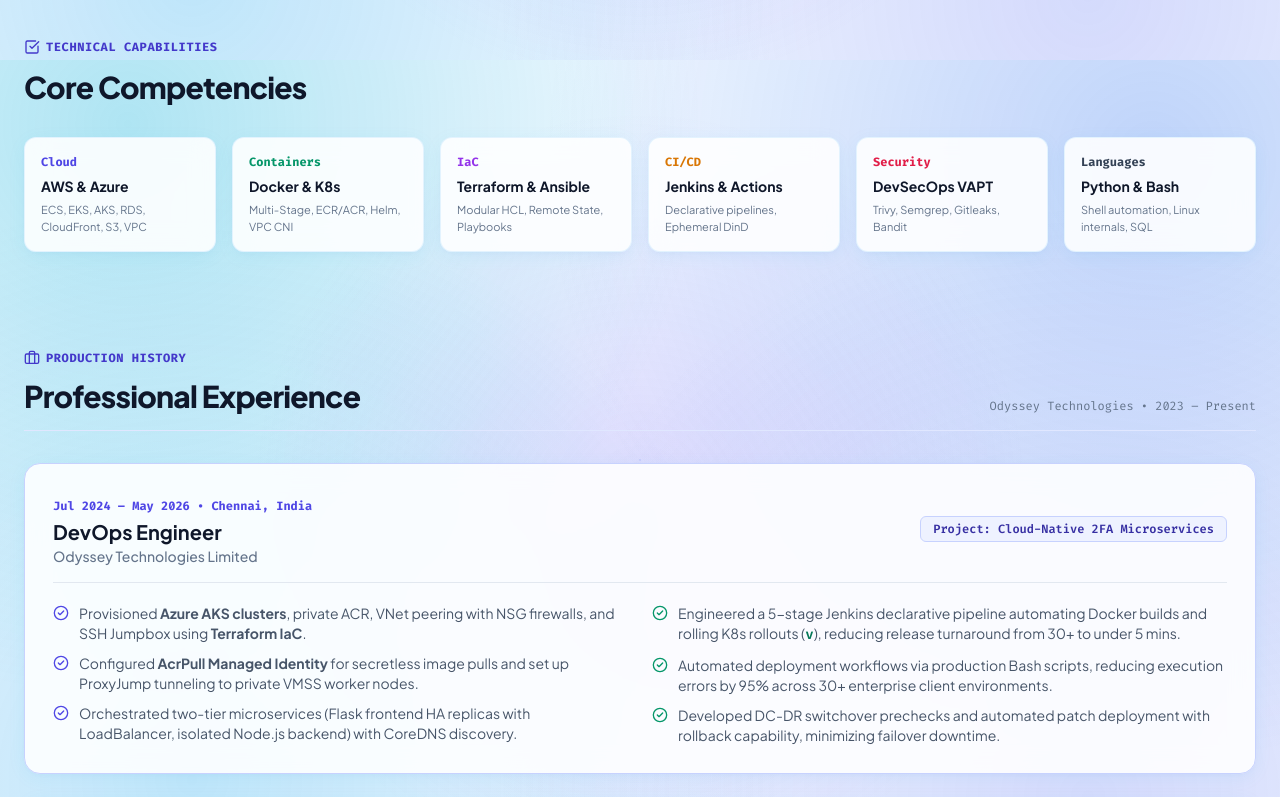
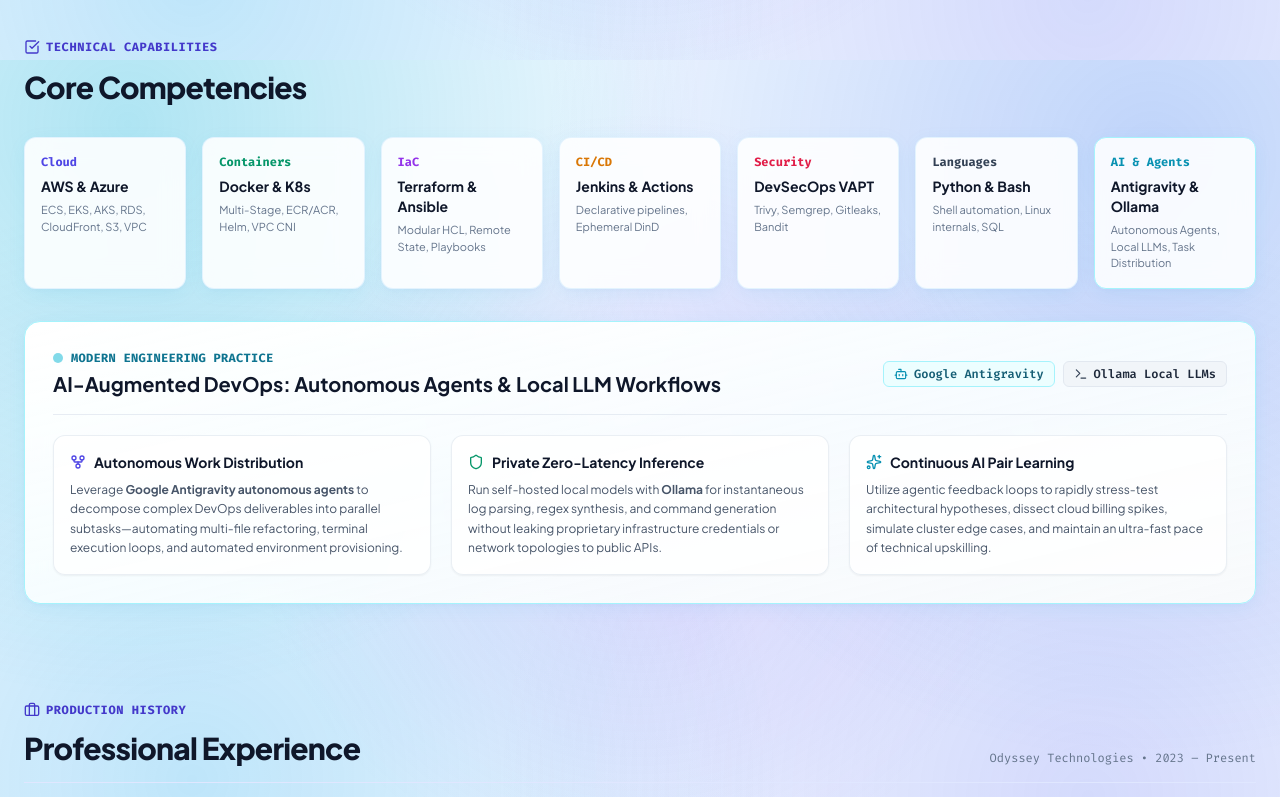
Before and after one commit to guruhemanth/guruhemanth.github.io, a plain HTML site: page index.html in a window 1280 px wide. Shown: the part 740-1537 px from the top of the page. Drawn offline with nearby package versions, Linux system fonts and the light colour scheme.

Commit message:
feat: add AI-Augmented DevOps competency and Antigravity + Ollama workflow showcase

```diff
--- a/index.html
+++ b/index.html
@@ -235,7 +235,7 @@
                 <h2 class="text-2xl sm:text-3xl font-extrabold text-slate-900 tracking-tight">Core Competencies</h2>
             </div>
 
-            <div class="grid grid-cols-2 sm:grid-cols-3 lg:grid-cols-6 gap-4">
+            <div class="grid grid-cols-2 sm:grid-cols-3 lg:grid-cols-4 xl:grid-cols-7 gap-4">
 
                 <div class="pro-card p-4 rounded-xl space-y-1.5">
                     <div class="text-xs font-mono font-bold text-indigo-600">Cloud</div>
@@ -273,6 +273,64 @@
                     <p class="text-[11px] text-slate-500">Shell automation, Linux internals, SQL</p>
                 </div>
 
+                <div class="pro-card p-4 rounded-xl space-y-1.5 border-cyan-200">
+                    <div class="text-xs font-mono font-bold text-cyan-600">AI & Agents</div>
+                    <div class="text-sm font-bold text-slate-900">Antigravity & Ollama</div>
+                    <p class="text-[11px] text-slate-500">Autonomous Agents, Local LLMs, Task Distribution</p>
+                </div>
+
+            </div>
+
+            <!-- AI-Augmented DevOps & Agentic Engineering Showcase Card -->
+            <div class="pro-card rounded-2xl p-6 sm:p-7 border-cyan-200 space-y-5 bg-gradient-to-br from-white via-cyan-50/20 to-slate-50">
+                <div class="flex flex-col sm:flex-row sm:items-center justify-between gap-3 border-b border-slate-200/80 pb-4">
+                    <div class="space-y-1">
+                        <div class="flex items-center gap-2">
+                            <span class="w-2.5 h-2.5 rounded-full bg-cyan-500 animate-pulse"></span>
+                            <span class="text-xs font-mono font-bold text-cyan-700 uppercase tracking-wide">Modern Engineering Practice</span>
+                        </div>
+                        <h3 class="text-lg sm:text-xl font-bold text-slate-900">
+                            AI-Augmented DevOps: Autonomous Agents & Local LLM Workflows
+                        </h3>
+                    </div>
+                    <div class="flex flex-wrap gap-2">
+                        <span class="px-2.5 py-1 bg-cyan-50 text-cyan-800 border border-cyan-200 rounded-md text-xs font-mono font-semibold flex items-center gap-1.5">
+                            <i data-lucide="bot" class="w-3.5 h-3.5 text-cyan-600"></i> Google Antigravity
+                        </span>
+                        <span class="px-2.5 py-1 bg-slate-100 text-slate-800 border border-slate-200 rounded-md text-xs font-mono font-semibold flex items-center gap-1.5">
+                            <i data-lucide="terminal" class="w-3.5 h-3.5 text-slate-700"></i> Ollama Local LLMs
+                        </span>
+                    </div>
+                </div>
+
+                <div class="grid md:grid-cols-3 gap-5 text-xs sm:text-sm text-slate-600">
+                    <div class="space-y-2 p-4 rounded-xl bg-white/80 border border-slate-200/70 shadow-sm">
+                        <div class="font-bold text-slate-900 flex items-center gap-2">
+                            <i data-lucide="git-fork" class="w-4 h-4 text-indigo-600"></i> Autonomous Work Distribution
+                        </div>
+                        <p class="text-xs text-slate-600 leading-relaxed">
+                            Leverage <strong>Google Antigravity autonomous agents</strong> to decompose complex DevOps deliverables into parallel subtasks—automating multi-file refactoring, terminal execution loops, and automated environment provisioning.
+                        </p>
+                    </div>
+
+                    <div class="space-y-2 p-4 rounded-xl bg-white/80 border border-slate-200/70 shadow-sm">
+                        <div class="font-bold text-slate-900 flex items-center gap-2">
+                            <i data-lucide="shield" class="w-4 h-4 text-emerald-600"></i> Private Zero-Latency Inference
+                        </div>
+                        <p class="text-xs text-slate-600 leading-relaxed">
+                            Run self-hosted local models with <strong>Ollama</strong> for instantaneous log parsing, regex synthesis, and command generation without leaking proprietary infrastructure credentials or network topologies to public APIs.
+                        </p>
+                    </div>
+
+                    <div class="space-y-2 p-4 rounded-xl bg-white/80 border border-slate-200/70 shadow-sm">
+                        <div class="font-bold text-slate-900 flex items-center gap-2">
+                            <i data-lucide="sparkles" class="w-4 h-4 text-cyan-600"></i> Continuous AI Pair Learning
+                        </div>
+                        <p class="text-xs text-slate-600 leading-relaxed">
+                            Utilize agentic feedback loops to rapidly stress-test architectural hypotheses, dissect cloud billing spikes, simulate cluster edge cases, and maintain an ultra-fast pace of technical upskilling.
+                        </p>
+                    </div>
+                </div>
             </div>
         </section>
 
```
